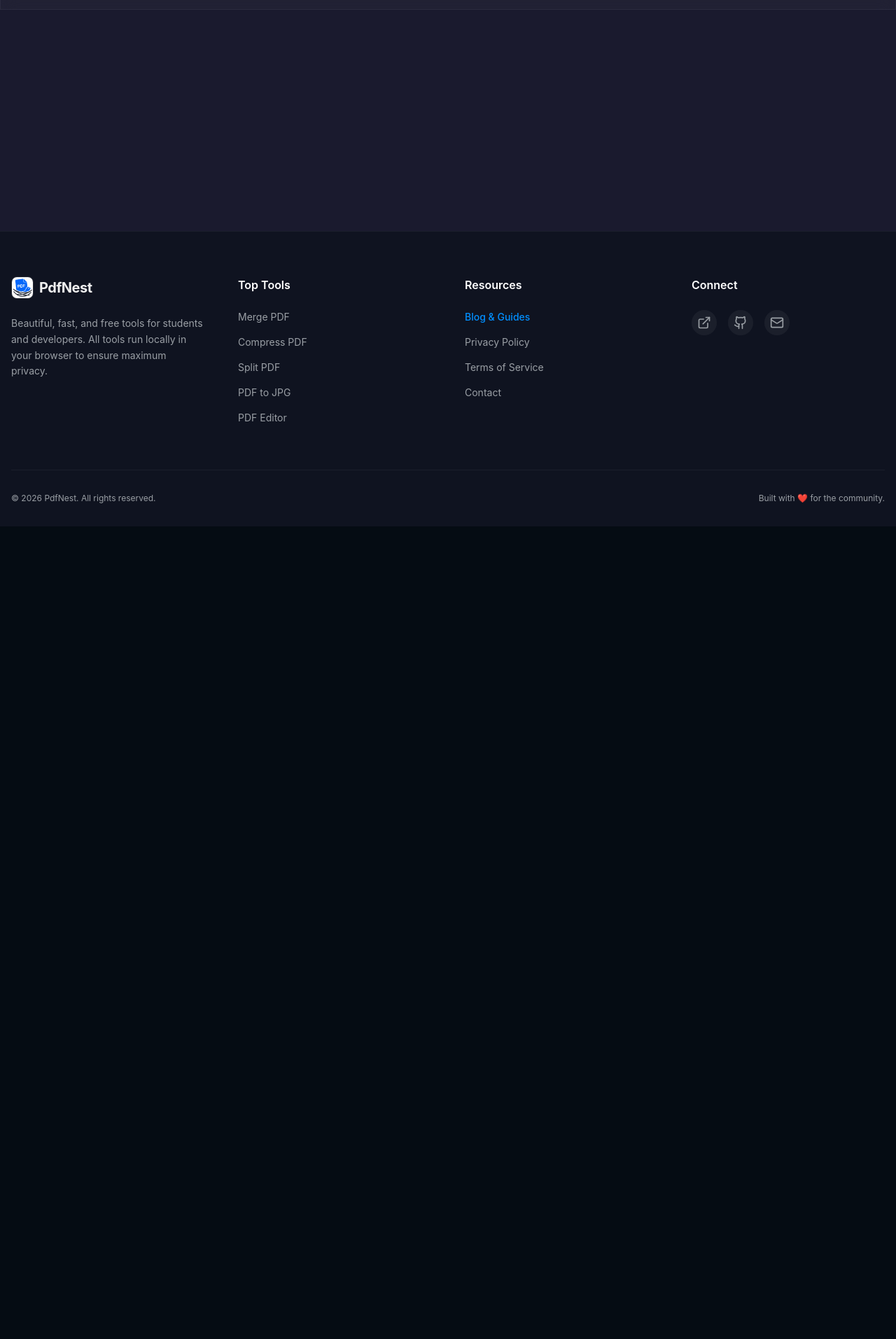
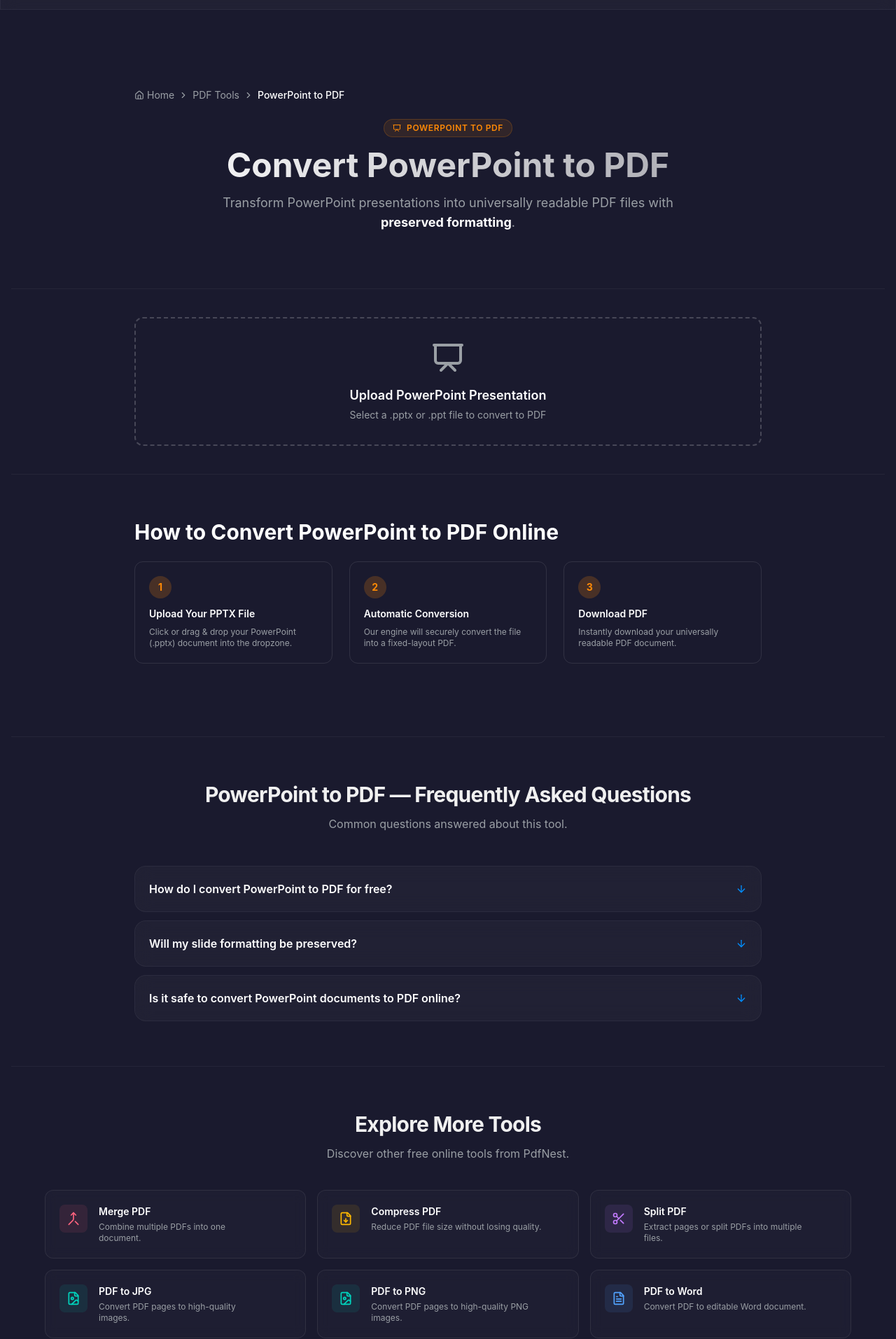
Before and after one commit to sayedulmorsalin/PdfNest, a React (Vite) app: page /pptx-to-pdf in a window 1280 px wide. Shown: the part 48-1961 px from the top of the page at 70% size. Before the commit the page ends 800 px from the top, so only its background shows below. Built offline with nearby package versions, Linux system fonts and the light colour scheme.

Commit message:
feat: add PowerPoint to PDF conversion tool and update routing

```diff
--- a/src/App.jsx
+++ b/src/App.jsx
@@ -18,6 +18,7 @@ import PdfToPng from './pages/tools/PdfToPng';
 import PdfToPptx from './pages/tools/PdfToPptx';
 import PdfToWord from './pages/tools/PdfToWord';
 import WordToPdf from './pages/tools/WordToPdf';
+import PptxToPdf from './pages/tools/PptxToPdf';
 import Blog from './pages/Blog';
 import BlogPost from './pages/BlogPost';
 
@@ -40,6 +41,7 @@ function App() {
           <Route path="/pdf-to-pptx" element={<PdfToPptx />} />
           <Route path="/pdf-to-word" element={<PdfToWord />} />
           <Route path="/word-to-pdf" element={<WordToPdf />} />
+          <Route path="/pptx-to-pdf" element={<PptxToPdf />} />
           <Route path="/blog" element={<Blog />} />
           <Route path="/blog/:slug" element={<BlogPost />} />
           <Route path="/privacy" element={<Privacy />} />
--- a/src/components/RelatedTools.jsx
+++ b/src/components/RelatedTools.jsx
@@ -43,6 +43,56 @@ export const ALL_TOOLS = [
     icon: FileImage,
     color: 'text-teal-400',
     bgColor: 'bg-teal-400/10',
+    category: 'PDF Tools',
+  },
+  {
+    id: 'pdf-to-png',
+    name: 'PDF to PNG',
+    shortDescription: 'Convert PDF pages to high-quality PNG images.',
+    path: '/pdf-to-png',
+    icon: FileImage,
+    color: 'text-teal-400',
+    bgColor: 'bg-teal-400/10',
+    category: 'PDF Tools',
+  },
+  {
+    id: 'pdf-to-word',
+    name: 'PDF to Word',
+    shortDescription: 'Convert PDF to editable Word document.',
+    path: '/pdf-to-word',
+    icon: FileText,
+    color: 'text-blue-400',
+    bgColor: 'bg-blue-400/10',
+    category: 'PDF Tools',
+  },
+  {
+    id: 'word-to-pdf',
+    name: 'Word to PDF',
+    shortDescription: 'Convert Word document to PDF.',
+    path: '/word-to-pdf',
+    icon: FileText,
+    color: 'text-blue-400',
+    bgColor: 'bg-blue-400/10',
+    category: 'PDF Tools',
+  },
+  {
+    id: 'pdf-to-pptx',
+    name: 'PDF to PowerPoint',
+    shortDescription: 'Smart slide layout from PDF structure.',
+    path: '/pdf-to-pptx',
+    icon: FileText,
+    color: 'text-orange-400',
+    bgColor: 'bg-orange-400/10',
+    category: 'PDF Tools',
+  },
+  {
+    id: 'pptx-to-pdf',
+    name: 'PowerPoint to PDF',
+    shortDescription: 'Convert PowerPoint presentation to PDF.',
+    path: '/pptx-to-pdf',
+    icon: FileText,
+    color: 'text-orange-400',
+    bgColor: 'bg-orange-400/10',
     category: 'PDF Tools',
   },
   {
--- /dev/null
+++ b/src/components/pdf/PptxToPdfTool.jsx
@@ -0,0 +1,71 @@
+import { useState } from 'react';
+import { FileUp, Info, Presentation } from 'lucide-react';
+
+export default function PptxToPdfTool() {
+  const [file, setFile] = useState(null);
+
+  const handleFileChange = (e) => {
+    const uploaded = e.target.files[0];
+    if (uploaded && (uploaded.type === 'application/vnd.openxmlformats-officedocument.presentationml.presentation' || uploaded.name.endsWith('.pptx') || uploaded.name.endsWith('.ppt'))) {
+      setFile(uploaded);
+    }
+  };
+
+  const handleDrop = (e) => {
+    e.preventDefault();
+    const uploaded = e.dataTransfer.files[0];
+    if (uploaded && (uploaded.type === 'application/vnd.openxmlformats-officedocument.presentationml.presentation' || uploaded.name.endsWith('.pptx') || uploaded.name.endsWith('.ppt'))) {
+      setFile(uploaded);
+    }
+  };
+
+  return (
+    <div className="space-y-6">
+      {/* Upload Zone */}
+      {!file ? (
+        <label
+          className="flex flex-col items-center justify-center p-8 border-2 border-dashed border-white/20 rounded-xl cursor-pointer hover:border-primary/50 transition-colors group"
+          onDrop={handleDrop}
+          onDragOver={e => e.preventDefault()}
+        >
+          <Presentation className="w-12 h-12 text-muted-foreground group-hover:text-primary transition-colors mb-4" />
+          <span className="text-lg font-semibold text-white mb-1">Upload PowerPoint Presentation</span>
+          <span className="text-sm text-muted-foreground">Select a .pptx or .ppt file to convert to PDF</span>
+          <input type="file" accept=".pptx,.ppt" onChange={handleFileChange} className="hidden" />
+        </label>
+      ) : (
+        <div className="p-4 bg-white/5 rounded-xl border border-white/10 flex items-center justify-between">
+          <div className="flex items-center gap-3">
+            <span className="text-2xl">📊</span>
+            <div>
+              <p className="text-sm font-semibold text-white truncate max-w-md">{file.name}</p>
+              <p className="text-xs text-muted-foreground">{(file.size / 1024 / 1024).toFixed(2)} MB</p>
+            </div>
+          </div>
+          <button
+            onClick={() => { setFile(null); }}
+            className="text-xs text-red-400 hover:underline"
+          >
+            Remove file
+          </button>
+        </div>
+      )}
+
+      {file && (
+        <div className="p-6 bg-zinc-900 border border-white/10 rounded-xl flex justify-between items-center gap-4">
+          <div className="flex items-center gap-3 text-amber-400">
+            <Info className="w-5 h-5 shrink-0" />
+            <span className="text-sm">Advanced PowerPoint to PDF conversion is currently under development. Stay tuned!</span>
+          </div>
+          <button
+            disabled
+            className="flex items-center gap-2 px-6 py-3 bg-primary text-primary-foreground font-semibold rounded-xl opacity-50 cursor-not-allowed transition-all shadow-lg shadow-primary/20 text-sm shrink-0"
+          >
+            <FileUp className="w-4 h-4" />
+            Coming Soon
+          </button>
+        </div>
+      )}
+    </div>
+  );
+}
--- a/src/pages/PdfEditor.jsx
+++ b/src/pages/PdfEditor.jsx
@@ -118,6 +118,7 @@ export default function PdfEditor() {
     { format: 'DOCX', path: '/pdf-to-word', label: 'PDF → Word', description: 'Convert PDF to editable Word document', icon: '📝' },
     { format: 'WORD_TO_PDF', path: '/word-to-pdf', label: 'Word → PDF', description: 'Convert Word document to PDF', icon: '📄' },
     { format: 'PPTX', path: '/pdf-to-pptx', label: 'PDF → PowerPoint', description: 'Smart slide layout from PDF structure', icon: '📊' },
+    { format: 'PPTX_TO_PDF', path: '/pptx-to-pdf', label: 'PowerPoint → PDF', description: 'Convert PowerPoint slides to PDF', icon: '🎴' },
     { format: 'PNG', path: '/pdf-to-png', label: 'PDF → PNG', description: 'High-quality lossless images inside ZIP', icon: '🖼️' },
     { format: 'JPG', path: '/pdf-to-jpg', label: 'PDF → JPG', description: 'Compressed JPEG images inside ZIP', icon: '🗜️' },
   ];
--- /dev/null
+++ b/src/pages/tools/PptxToPdf.jsx
@@ -0,0 +1,98 @@
+import { Presentation } from 'lucide-react';
+import SEO, { buildSoftwareAppSchema, buildFAQSchema, buildBreadcrumbSchema } from '../../components/SEO';
+import Breadcrumb from '../../components/Breadcrumb';
+import FAQSection from '../../components/FAQSection';
+import RelatedTools from '../../components/RelatedTools';
+import PptxToPdfTool from '../../components/pdf/PptxToPdfTool';
+
+const faqs = [
+  {
+    q: "How do I convert PowerPoint to PDF for free?",
+    a: "Upload your PowerPoint (.pptx or .ppt) document to PdfNest's PowerPoint to PDF converter. Our tool will securely convert your presentation to a universally accessible PDF format."
+  },
+  {
+    q: "Will my slide formatting be preserved?",
+    a: "Yes! Converting PowerPoint to PDF ensures that your slides, fonts, images, and layout look exactly the same on any device without requiring PowerPoint installed."
+  },
+  {
+    q: "Is it safe to convert PowerPoint documents to PDF online?",
+    a: "Absolutely. We built PdfNest with privacy in mind. Your confidential presentations are never uploaded to any cloud server."
+  }
+];
+
+const breadcrumbs = [
+  { name: 'Home', path: '/' },
+  { name: 'PDF Tools', path: '/pdf-editor' },
+  { name: 'PowerPoint to PDF' }
+];
+
+export default function PptxToPdf() {
+  return (
+    <div className="space-y-0">
+      <SEO
+        title="PowerPoint to PDF Converter Free — Convert PPTX to PDF Online"
+        description="Convert PowerPoint presentations (.pptx, .ppt) to PDF for free. Preserve formatting, fonts, and layouts. Fast, secure, browser-based converter."
+        canonical="/pptx-to-pdf"
+        keywords="powerpoint to pdf, convert pptx to pdf, pptx to pdf, pptx to pdf converter, powerpoint to pdf free, create pdf"
+        schemas={[
+          buildSoftwareAppSchema({
+            name: 'PdfNest PowerPoint to PDF Converter',
+            description: 'Free online tool to convert PowerPoint presentations into PDF files.',
+            category: 'UtilityApplication',
+            features: ['Formatting preservation', 'Browser-based processing', 'Free unlimited use']
+          }),
+          buildFAQSchema(faqs),
+          buildBreadcrumbSchema(breadcrumbs),
+        ]}
+      />
+
+      <section className="px-4 py-12 md:py-20 border-b border-white/5">
+        <div className="max-w-4xl mx-auto">
+          <Breadcrumb items={breadcrumbs} />
+          <div className="text-center">
+            <div className="inline-flex items-center gap-2 px-3 py-1 rounded-full bg-orange-400/10 border border-orange-400/20 text-orange-400 text-xs font-semibold tracking-wider uppercase mb-4">
+              <Presentation className="w-3 h-3" />
+              <span>PowerPoint to PDF</span>
+            </div>
+            <h1 className="text-4xl md:text-5xl font-bold mb-4 bg-gradient-to-r from-white to-white/60 bg-clip-text text-transparent">
+              Convert PowerPoint to PDF
+            </h1>
+            <p className="text-lg text-muted-foreground max-w-2xl mx-auto">
+              Transform PowerPoint presentations into universally readable PDF files with <strong className="text-white">preserved formatting</strong>.
+            </p>
+          </div>
+        </div>
+      </section>
+
+      <section className="px-4 py-10 border-b border-white/5">
+        <div className="max-w-4xl mx-auto">
+          <PptxToPdfTool />
+        </div>
+      </section>
+
+      <section className="px-4 py-16 border-b border-white/5">
+        <div className="max-w-4xl mx-auto">
+          <h2 className="text-3xl font-bold mb-6 text-white">How to Convert PowerPoint to PDF Online</h2>
+          <div className="grid md:grid-cols-3 gap-6 mb-10">
+            {[
+              { step: '1', title: 'Upload Your PPTX File', desc: 'Click or drag & drop your PowerPoint (.pptx) document into the dropzone.' },
+              { step: '2', title: 'Automatic Conversion', desc: 'Our engine will securely convert the file into a fixed-layout PDF.' },
+              { step: '3', title: 'Download PDF', desc: 'Instantly download your universally readable PDF document.' },
+            ].map(item => (
+              <div key={item.step} className="p-5 border border-white/10 rounded-xl">
+                <div className="w-8 h-8 rounded-full bg-orange-400/20 text-orange-400 flex items-center justify-center font-bold text-sm mb-3">
+                  {item.step}
+                </div>
+                <h3 className="font-semibold text-white mb-2 text-sm">{item.title}</h3>
+                <p className="text-xs text-muted-foreground">{item.desc}</p>
+              </div>
+            ))}
+          </div>
+        </div>
+      </section>
+
+      <FAQSection faqs={faqs} title="PowerPoint to PDF — Frequently Asked Questions" />
+      <RelatedTools currentToolId="pptx-to-pdf" category="PDF Tools" />
+    </div>
+  );
+}
```
